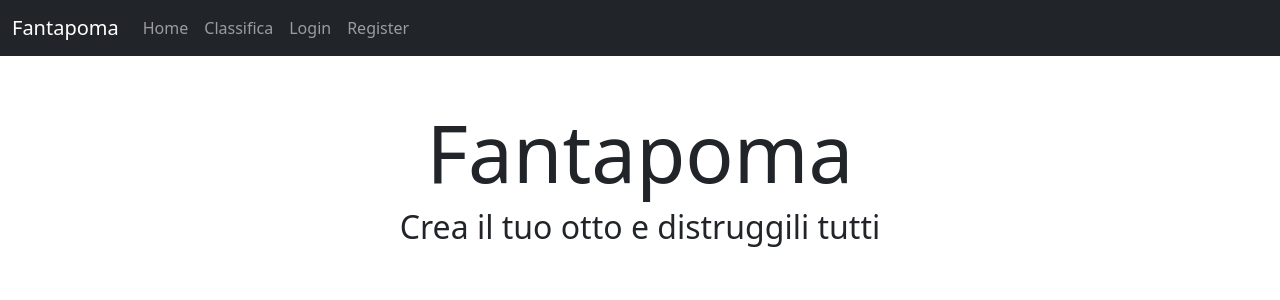
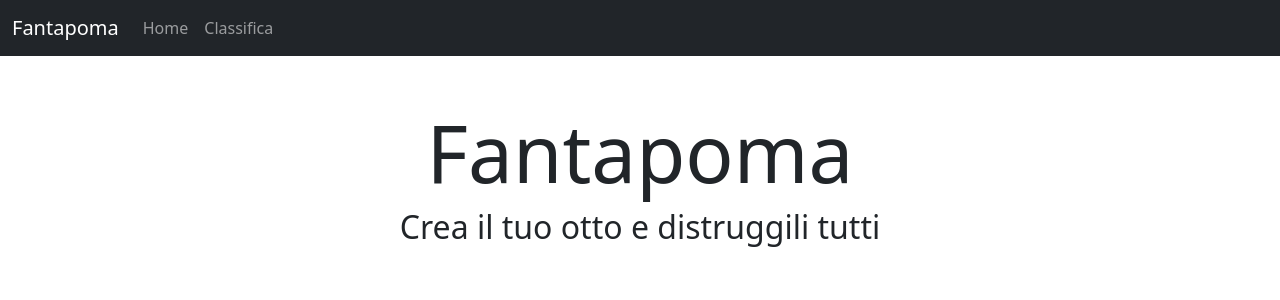
Before and after one commit to fedesss98/scp-django, a Django app: page /fantapoma/ in a window 1280 px wide. Shown: the top 300 px of the page. Run offline with Django 3.2, Linux system fonts and the light colour scheme.

Commit message:
Remove Login functionality

```diff
--- a/fantapoma/templates/fantapoma/navbar.html
+++ b/fantapoma/templates/fantapoma/navbar.html
@@ -28,13 +28,13 @@
         <li class="nav-item">
           <a class="nav-link" href="{% url 'fantaplayers:logout' %}">Logout</a>
         </li>
-        {% else %}
-        <li class="nav-item">
+        {% comment %} {% else %} {% endcomment %}
+        {% comment %} <li class="nav-item">
           <a class="nav-link" href="{% url 'fantaplayers:login' %}">Login</a>
         </li>
         <li class="nav-item">
           <a class="nav-link" href={% url 'fantaplayers:register' %}>Register</a>
-        </li>
+        </li> {% endcomment %}
         {% endif %}
       </ul>
     </div>
```
